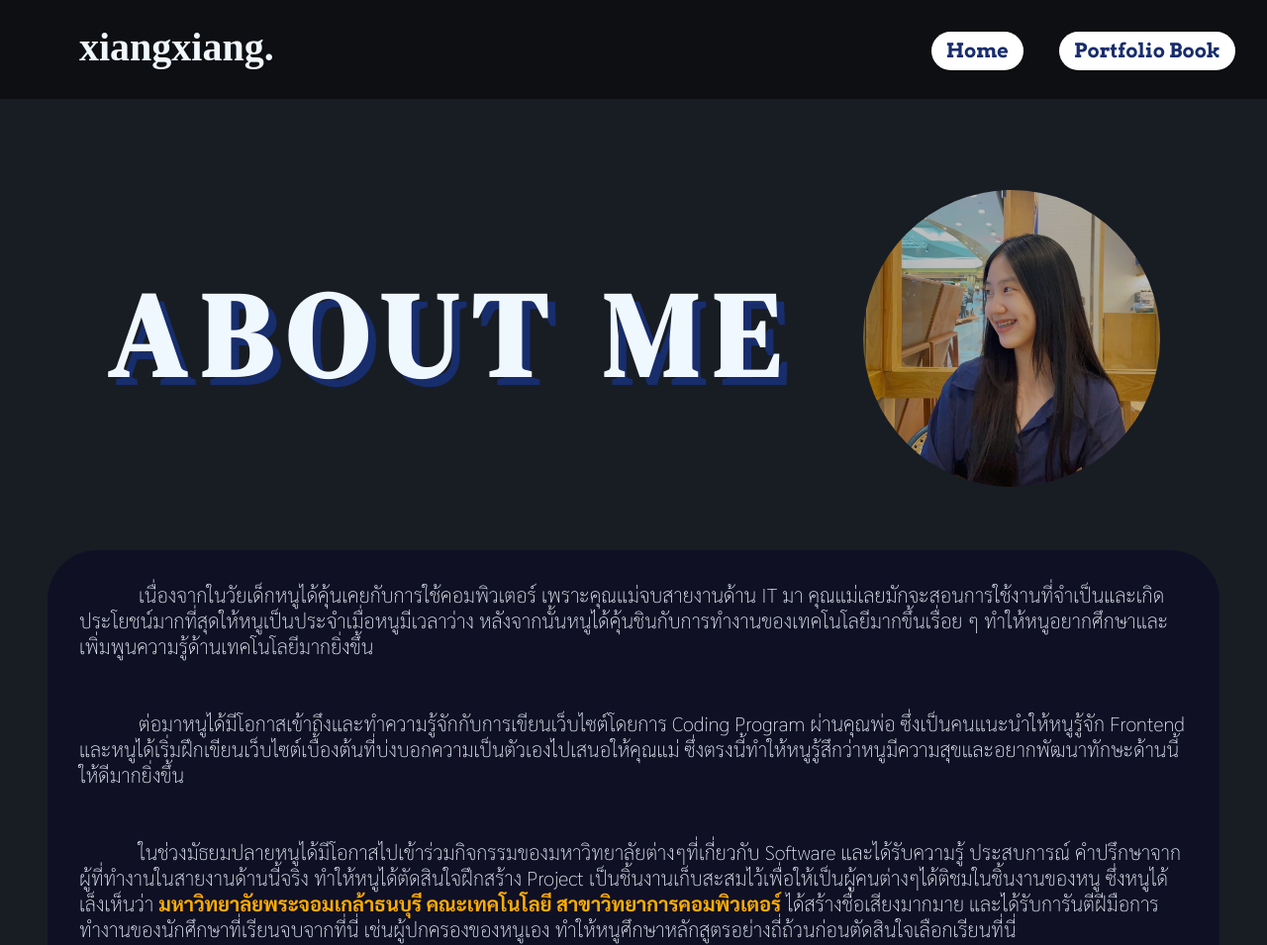
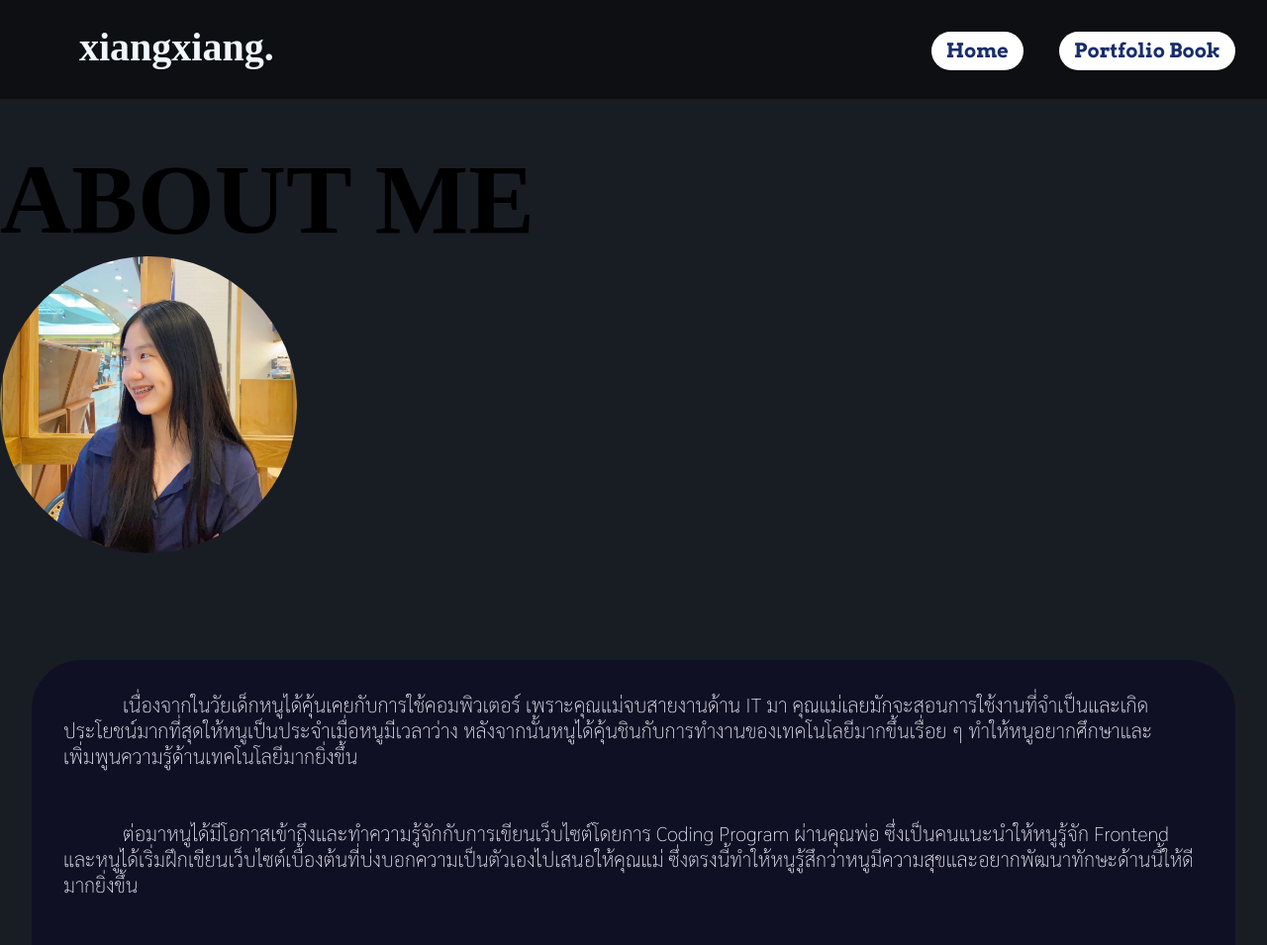
Before and after one commit to xiangxiang24/Website-Portfolio, a plain HTML site: page aboutme.html in a window 1280 px wide. Shown: the top 955 px of the page at 99% size. Drawn offline with Linux system fonts and the light colour scheme; a web font is replaced by a local one.

Commit message:
reset D3

```diff
--- a/aboutme.html
+++ b/aboutme.html
@@ -13,7 +13,6 @@
 /*-----part menubar-----*/
 *
 {
-    width: auto; height: auto;
     margin: 0 auto;
     padding: 0;
     box-sizing: border-box;
@@ -32,9 +31,7 @@ img
 {
     background-color: rgb(24, 29, 36);
     max-width: 1440px;
-    height: auto;
-    width: 100%;
-    margin: auto;
+    margin: 0 auto;
 }
 
 .firstpart
@@ -92,30 +89,13 @@ img
         .picture
         {
             margin: 0 auto;
-            display: flex;
         }
         .picture h1
         {
-            color: aliceblue;
-            font-size: 120px;
-            font-weight: 900;
-            font-family: "DM Serif Display", serif;
-            float: left;
-            margin-top: 3cm;
-            letter-spacing: 1rem;
-            text-shadow: 8px 8px rgb(24, 45, 108);
-            z-index: 2;
-        }
-        .picture img
-        {
-            float: right;
-            filter: brightness(75%);
-            margin-top: 3rem;
-            z-index: 1;
+            font-size: 100px;
         }
         .text
         {
-            margin: 0rem 3rem;
             font-size: 20px;
             font-weight: 100;
             font-style: normal;
@@ -123,6 +103,7 @@ img
             color: aliceblue;
             border-radius: 50px;
             border: none;
+            margin: 2rem;
             background-color: rgb(16, 16, 37);
             padding: 2rem;
         }
@@ -130,16 +111,13 @@ img
 
     @media (max-width:1024px)
     {
-        .picture h1{font-size: 100px;}
+        .picture img{margin-top: -15rem;}
+        .text{margin-top: 2rem;}
     }
 
     @media (max-width:1044px)
     {
         .picture h1{font-size: 90px;}
-    }
-    @media (max-width:768px)
-    {
-        .picture{width: 90%;}
     }
     </style>
 </head>
@@ -155,7 +133,7 @@ img
             </div><br>
         </div>
         <br><br><br><br><br><br><br><br>
-        <div class="picture" style="border: none; width: 30cm; height: 9cm;">
+        <div class="picture">
             <h1>ABOUT ME</h1>
             <img src="Image/S__4374544.jpg" style="border-radius: 50%; width: 300px; height: 300px;">
         </div>
@@ -169,7 +147,7 @@ img
             <br><br>
             <p>&emsp;&emsp;&emsp;เป้าหมายในอนาคตของหนูหนูหวังว่าเมื่อหนูจบการศึกษาจากมหาวิทยาลัยพระจอมเกล้าธนบุรี หนูจะได้รับความรู้และทักษะการทำงานที่ดี เพื่อนำไปประยุกต์ใช้กับการทำงานอย่างจริงจังในอนาคต และหนูหวังว่าหนูจะได้เป็นส่วนหนึ่งผู้พัฒนาเว็บไซต์อย่างเป็นระบบ ได้เป็นกำลังสำคัญในส่วนหนึ่งของวงการเทคโนโลยีของประเทศ และสร้างชื่อเสียงของมหาวิทยาลัยให้โด่งดังขึ้นจากหลักสูตรที่ทางมหาวิทยาลัยได้มอบให้กับนักศึกษาทุกคณะทุกภาควิชา</p>
             <br>
-        </div><br><br><br><br><br><br><br>
+        </div><br><br>
     </div>
 </body>
 </html>
```
